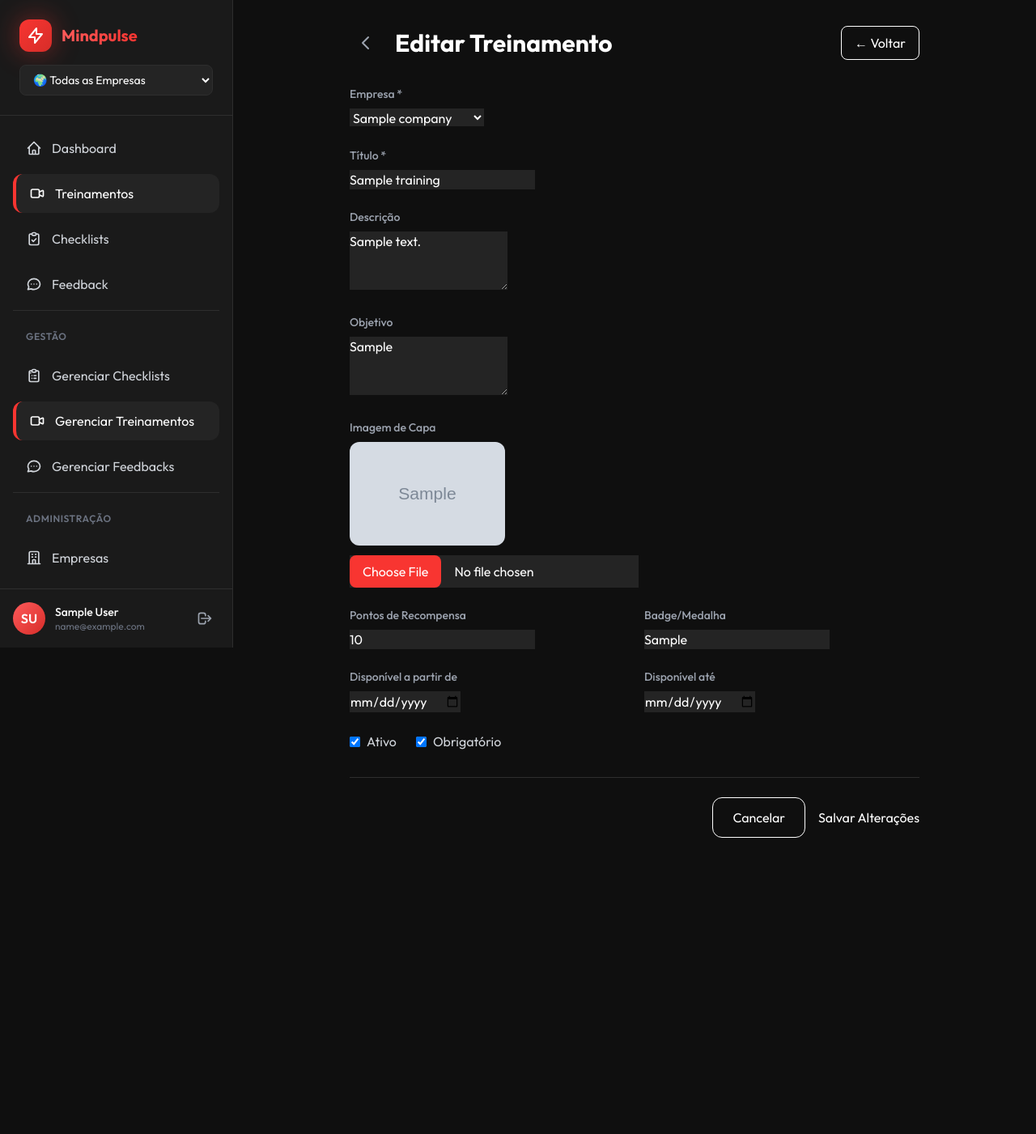
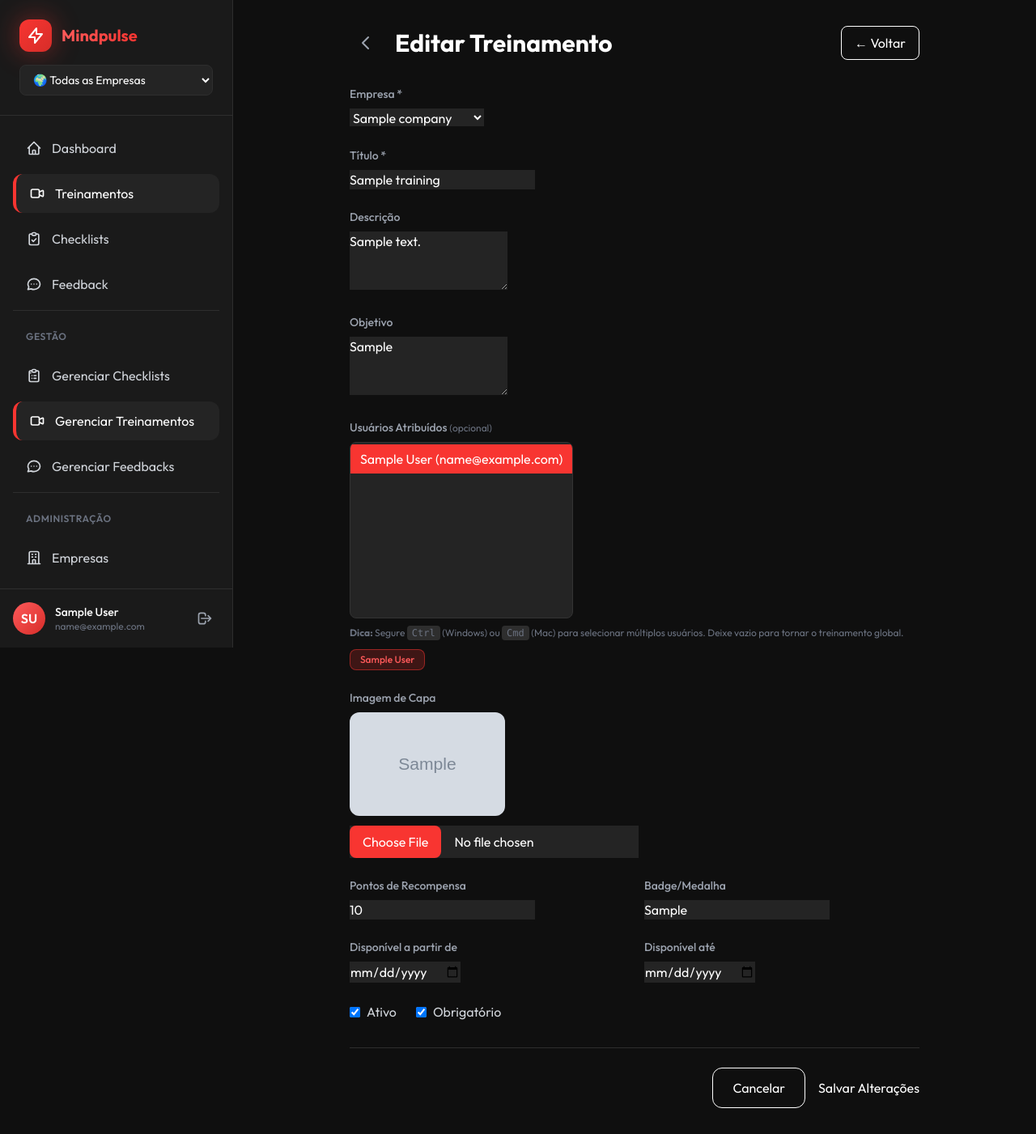
Before and after one commit to GRUPOMINDHUB/MINDPULSE_PY, a Django app: page /trainings/manage/1/edit/ in a window 1280 px wide. Shown: the whole page at 81% size. Before the commit the page ends 1035 px from the top, so only its background shows below. Run offline with Django 5.2, Linux system fonts and the light colour scheme; a user stored in the database is signed in; tables that the repository leaves empty hold one stand-in row (values such as "Sample post"); grey boxes marked "Sample" are stand-in pictures; some libraries are stand-ins or nearby versions.

Commit message:
feat: AtribuiÃ§Ã£o de responsÃ¡veis e slug automÃ¡tico em treinamentos
Funcionalidades:
- Campo assigned_users (ManyToManyField) adicionado ao model Training
- Slug gerado automaticamente no mÃ©todo save() (jÃ¡ implementado anteriormente)
- Campo assigned_users adicionado aos formulÃ¡rios TrainingForm e AdminTrainingForm
- Filtro dinÃ¢mico de usuÃ¡rios por empresa nos formulÃ¡rios
- View training_list atualizada para filtrar por assigned_users
- PersistÃªncia correta do ManyToMany em training_create e training_edit

LÃ³gica de Privacidade:
- Colaboradores veem apenas treinamentos onde estÃ£o em assigned_users OU treinamentos globais (assigned_users vazio)
- Admin Master mantÃ©m visÃ£o global de todos os treinamentos
- Gestores podem atribuir treinamentos a usuÃ¡rios especÃ­ficos

UI/UX:
- Campo de seleÃ§Ã£o mÃºltipla de usuÃ¡rios no formulÃ¡rio
- Estilo dark mode mantido (#1A1A1A e #F83531)
- Dicas visuais para seleÃ§Ã£o mÃºltipla (Ctrl/Cmd)
- Badges mostrando usuÃ¡rios selecionados

Clean Code:
- PadrÃ£o idÃªntico ao sistema de checklists
- Filtro por empresa garantido em todas as queries
- Isolamento multi-tenant mantido

```diff
--- a/apps/trainings/forms.py
+++ b/apps/trainings/forms.py
@@ -5,6 +5,10 @@ Forms para gestão de treinamentos.
 from django import forms
 from .models import Training, Video
 from apps.core.models import Company
+from apps.accounts.models import UserCompany
+from django.contrib.auth import get_user_model
+
+User = get_user_model()
 
 
 # Widgets reutilizáveis para consistência
@@ -34,6 +38,45 @@ class TrainingForm(forms.ModelForm):
         fields = TRAINING_FIELDS
         widgets = TRAINING_WIDGETS
 
+    def __init__(self, *args, **kwargs):
+        self.company = kwargs.pop('company', None)
+        super().__init__(*args, **kwargs)
+        self._setup_assigned_users_field()
+
+    def _setup_assigned_users_field(self):
+        """Configura o campo assigned_users com filtro por empresa."""
+        if not hasattr(self.Meta.model, 'assigned_users'):
+            return
+
+        if 'assigned_users' not in self.fields:
+            self.fields['assigned_users'] = forms.ModelMultipleChoiceField(
+                queryset=User.objects.none(),
+                required=False,
+                widget=forms.SelectMultiple(attrs={
+                    'class': 'form-select bg-[#1A1A1A] border border-[#333333] text-white rounded-lg',
+                    'multiple': 'multiple',
+                    'size': '6'
+                }),
+                label='Usuários Atribuídos',
+                help_text='Selecione os colaboradores que devem ter acesso a este treinamento. Deixe vazio para tornar global.'
+            )
+
+        if self.instance and self.instance.pk and 'assigned_users' in self.fields:
+            self.fields['assigned_users'].initial = self.instance.assigned_users.all()
+
+        if self.company:
+            company_user_ids = UserCompany.objects.filter(
+                company=self.company,
+                is_active=True
+            ).values_list('user_id', flat=True)
+
+            self.fields['assigned_users'].queryset = User.objects.filter(
+                id__in=company_user_ids,
+                is_active=True
+            ).order_by('first_name', 'last_name')
+        else:
+            self.fields['assigned_users'].queryset = User.objects.none()
+
 
 class AdminTrainingForm(TrainingForm):
     """Form para Admin Master - inclui seletor de empresa."""
@@ -46,6 +89,33 @@ class AdminTrainingForm(TrainingForm):
 
     class Meta(TrainingForm.Meta):
         fields = ['company'] + TRAINING_FIELDS
+
+    def __init__(self, *args, **kwargs):
+        super().__init__(*args, **kwargs)
+        company = self._get_company_from_form()
+        if company:
+            self.company = company
+            self._setup_assigned_users_field()
+
+    def _get_company_from_form(self):
+        """Extrai a empresa do formulário (instância, POST ou initial)."""
+        if self.instance and self.instance.pk:
+            return self.instance.company
+
+        if 'company' in self.data:
+            try:
+                return Company.objects.get(id=int(self.data.get('company')), is_active=True)
+            except (ValueError, Company.DoesNotExist):
+                return None
+
+        if 'company' in self.initial:
+            try:
+                company_id = self.initial.get('company')
+                return Company.objects.get(id=company_id, is_active=True) if company_id else None
+            except (ValueError, Company.DoesNotExist, TypeError):
+                return None
+
+        return None
 
 
 class VideoUploadForm(forms.Form):
--- a/apps/trainings/models.py
+++ b/apps/trainings/models.py
@@ -64,6 +64,15 @@ class Training(CompanyBaseModel):
     )
     order = models.PositiveIntegerField('Ordem', default=0)
 
+    # Atribuição individual
+    assigned_users = models.ManyToManyField(
+        settings.AUTH_USER_MODEL,
+        related_name='assigned_trainings',
+        blank=True,
+        verbose_name='Usuários Atribuídos',
+        help_text='Selecione os colaboradores que devem ter acesso a este treinamento. Deixe vazio para tornar global (todos os colaboradores da empresa).'
+    )
+
     # Datas
     available_from = models.DateField('Disponível a partir de', null=True, blank=True)
     available_until = models.DateField('Disponível até', null=True, blank=True)
@@ -78,7 +87,11 @@ class Training(CompanyBaseModel):
         return self.title
 
     def save(self, *args, **kwargs):
-        """Gera slug automaticamente a partir do título se não existir."""
+        """
+        Gera slug automaticamente a partir do título.
+        - Se slug não existe: gera automaticamente
+        - Garante unicidade dentro da empresa
+        """
         if not self.slug:
             base_slug = slugify(self.title)
             slug = base_slug
--- a/apps/trainings/views.py
+++ b/apps/trainings/views.py
@@ -45,10 +45,14 @@ def training_list(request):
         if not company:
             return render(request, 'core/no_company.html')
 
+        # Filtra treinamentos: assigned_users contém o usuário OU assigned_users está vazio (global)
+        from django.db.models import Q
         trainings = Training.objects.filter(
             company=company,
             is_active=True
-        ).prefetch_related('videos')
+        ).filter(
+            Q(assigned_users=user) | Q(assigned_users__isnull=True)
+        ).distinct().prefetch_related('videos', 'assigned_users')
 
     # Adiciona progresso do usuário a cada treinamento
     training_data = []
@@ -268,7 +272,7 @@ def training_create(request):
         if is_admin:
             form = AdminTrainingForm(request.POST, request.FILES)
         else:
-            form = TrainingForm(request.POST, request.FILES)
+            form = TrainingForm(request.POST, request.FILES, company=request.current_company)
 
         if form.is_valid():
             training = form.save(commit=False)
@@ -299,13 +303,18 @@ def training_create(request):
                 training.order = max_order + 1
 
             training.save()
+
+            # Salva ManyToMany (assigned_users)
+            if 'assigned_users' in form.cleaned_data:
+                training.assigned_users.set(form.cleaned_data['assigned_users'])
+
             messages.success(request, 'Treinamento criado com sucesso! Agora você pode adicionar vídeos.')
             return redirect('trainings:manage_detail', pk=training.pk)
     else:
         if is_admin:
             form = AdminTrainingForm()
         else:
-            form = TrainingForm()
+            form = TrainingForm(company=request.current_company)
 
     return render(request, 'trainings/manage/form.html', {
         'form': form,
@@ -332,17 +341,22 @@ def training_edit(request, pk):
         if is_admin:
             form = AdminTrainingForm(request.POST, request.FILES, instance=training)
         else:
-            form = TrainingForm(request.POST, request.FILES, instance=training)
+            form = TrainingForm(request.POST, request.FILES, instance=training, company=request.current_company)
 
         if form.is_valid():
-            form.save()
+            training = form.save()
+
+            # Salva ManyToMany (assigned_users)
+            if 'assigned_users' in form.cleaned_data:
+                training.assigned_users.set(form.cleaned_data['assigned_users'])
+
             messages.success(request, 'Treinamento atualizado!')
             return redirect('trainings:manage_detail', pk=training.pk)
     else:
         if is_admin:
             form = AdminTrainingForm(instance=training)
         else:
-            form = TrainingForm(instance=training)
+            form = TrainingForm(instance=training, company=request.current_company)
 
     return render(request, 'trainings/manage/form.html', {
         'form': form,
--- a/templates/trainings/manage/form.html
+++ b/templates/trainings/manage/form.html
@@ -94,6 +94,50 @@
                           placeholder="O que o colaborador aprenderá com este treinamento">{{ form.objective.value|default:'' }}</textarea>
             </div>
 
+            <!-- Usuários Atribuídos -->
+            {% if 'assigned_users' in form.fields %}
+            <div>
+                <label for="id_assigned_users" class="block text-sm font-medium text-gray-400 mb-2">
+                    Usuários Atribuídos
+                    <span class="text-xs text-gray-500 font-normal">(opcional)</span>
+                </label>
+                <div class="relative">
+                    <select name="assigned_users" id="id_assigned_users"
+                            class="form-select bg-[#1A1A1A] border border-[#333333] text-white rounded-lg"
+                            multiple
+                            size="6">
+                        {% for user in form.assigned_users.field.queryset %}
+                        <option value="{{ user.id }}"
+                                {% if user.id in form.assigned_users.value or user.id|stringformat:"s" in form.assigned_users.value %}selected{% endif %}>
+                            {{ user.get_full_name }} ({{ user.email }})
+                        </option>
+                        {% empty %}
+                        <option disabled>Nenhum usuário disponível nesta empresa</option>
+                        {% endfor %}
+                    </select>
+                </div>
+                <div class="mt-2 flex items-start gap-2">
+                    <div class="flex-1">
+                        <p class="text-xs text-gray-500">
+                            <strong>Dica:</strong> Segure <kbd class="px-1.5 py-0.5 bg-dark-600 rounded text-xs">Ctrl</kbd> (Windows) ou <kbd class="px-1.5 py-0.5 bg-dark-600 rounded text-xs">Cmd</kbd> (Mac) para selecionar múltiplos usuários. Deixe vazio para tornar o treinamento global.
+                        </p>
+                    </div>
+                </div>
+                <div id="selected-users-badges" class="mt-3 flex flex-wrap gap-2">
+                    {% for user in form.assigned_users.field.queryset %}
+                        {% if user.id in form.assigned_users.value or user.id|stringformat:"s" in form.assigned_users.value %}
+                        <span class="px-3 py-1 bg-brand-500/20 border border-brand-500/50 text-brand-400 rounded-lg text-xs font-medium">
+                            {{ user.get_full_name }}
+                        </span>
+                        {% endif %}
+                    {% endfor %}
+                </div>
+                {% if form.assigned_users.errors %}
+                <p class="mt-1 text-sm text-red-400">{{ form.assigned_users.errors.0 }}</p>
+                {% endif %}
+            </div>
+            {% endif %}
+
             <!-- Imagem de Capa -->
             <div>
                 <label class="block text-sm font-medium text-gray-400 mb-2">Imagem de Capa</label>
```
Also changed, not shown: apps/trainings/migrations/0002_training_assigned_users.py (added).
